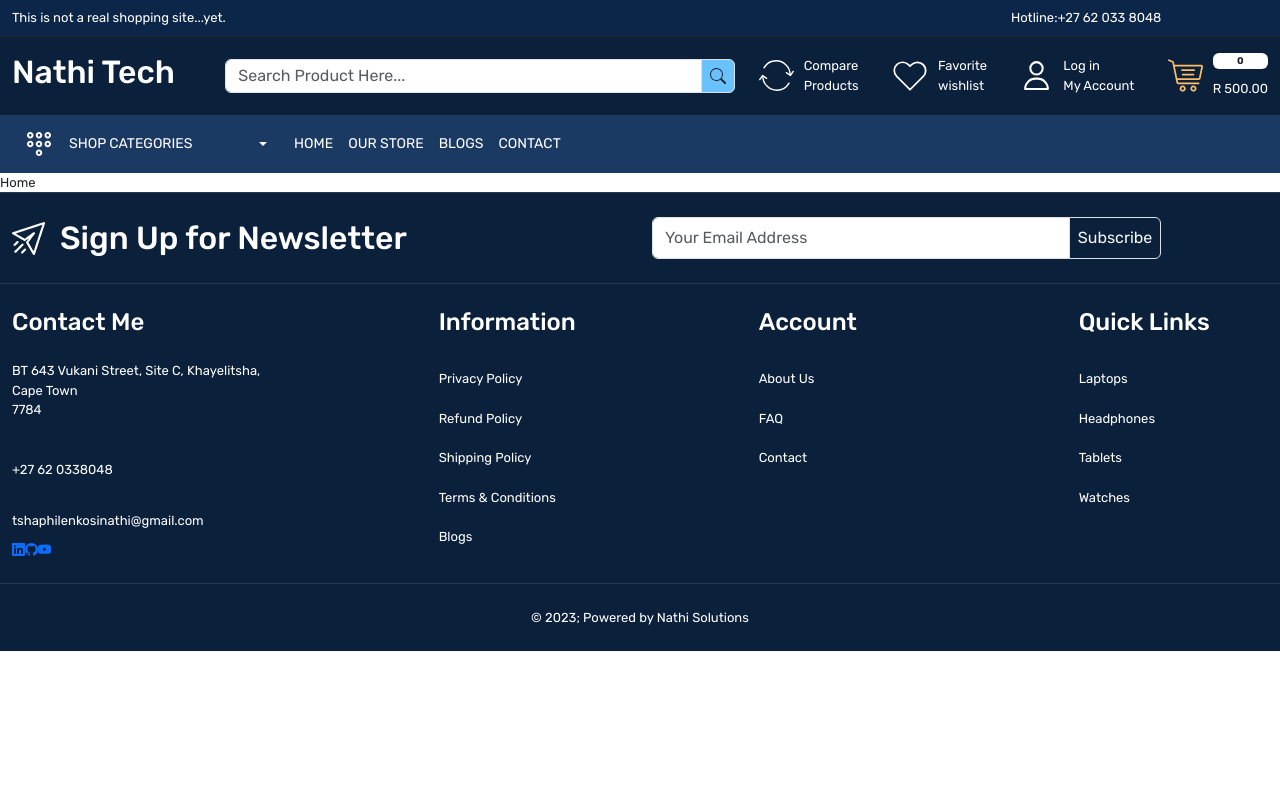
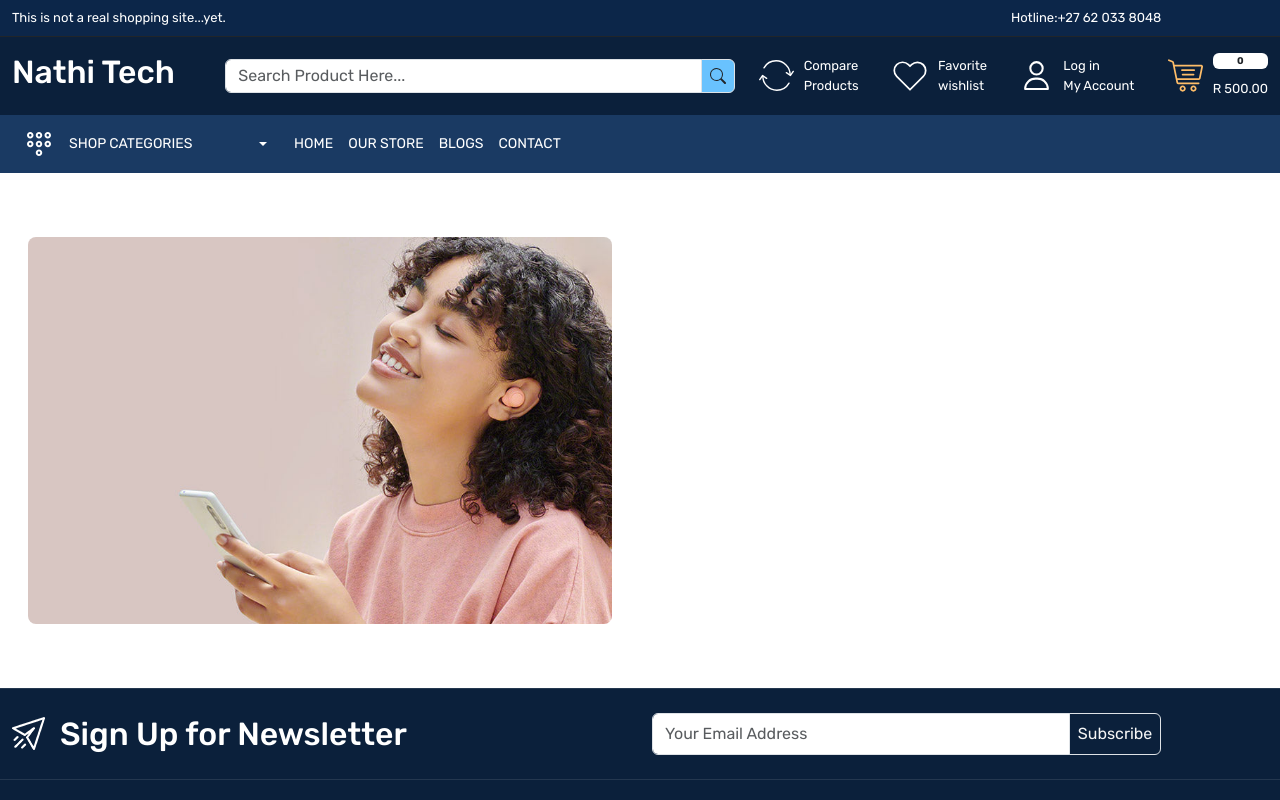
Before and after one commit to Inathi-M/Nathi-Tech, a React (Create React App) app: page / in a window 1280 px wide. Shown: the top 800 px of the page. Built offline with nearby package versions, Linux system fonts and the light colour scheme.

Commit message:
Working on the Home page now.

```diff
--- a/src/components/Footer.js
+++ b/src/components/Footer.js
@@ -43,25 +43,25 @@ const Footer = () => {
                 </address>
                 <a
                   href="tel:+27 620338048"
-                  className="mt-4 d-block mb-2 text-white"
+                  className="mt-2 d-block mb-1 text-white"
                 >
                   +27 62 0338048
                 </a>
                 <a
                   href="mailto:tshaphilenkosinathi@gmail.com"
-                  className="mt-4 d-block mb-2 text-white"
+                  className="mt-2 d-block mb-0 text-white"
                 >
                   tshaphilenkosinathi@gmail.com
                 </a>
-                <div className="social_icons">
-                  <a href="">
-                    <BsLinkedin />
+                <div className="social_icons d-flex align-items-center gap-30 mt-3 fs-4 ">
+                  <a className="text-white" href="">
+                    <BsLinkedin className=" fs-5" />
                   </a>
-                  <a href="">
-                    <BsGithub />
+                  <a className="text-white" href="">
+                    <BsGithub className=" " />
                   </a>
-                  <a href="">
-                    <BsYoutube />
+                  <a className="text-white" href="">
+                    <BsYoutube className=" fs-3" />
                   </a>
                 </div>
               </div>
--- a/src/pages/Home.js
+++ b/src/pages/Home.js
@@ -1,7 +1,26 @@
 import React from "react";
 
 const Home = () => {
-  return <div>Home</div>;
+  return (
+    <>
+      <section className="home-wrapper-1 py-5">
+        <div className="container-xxl">
+          <div className="row">
+            <div className="col-6">
+              <div className="main-banner-content p-3">
+                <img
+                  src="images/main-banner-1.jpg"
+                  className="img-fluid rounded-3"
+                  alt="main banner"
+                />
+              </div>
+            </div>
+            <div className="col-6"></div>
+          </div>
+        </div>
+      </section>
+    </>
+  );
 };
 
 export default Home;
```
